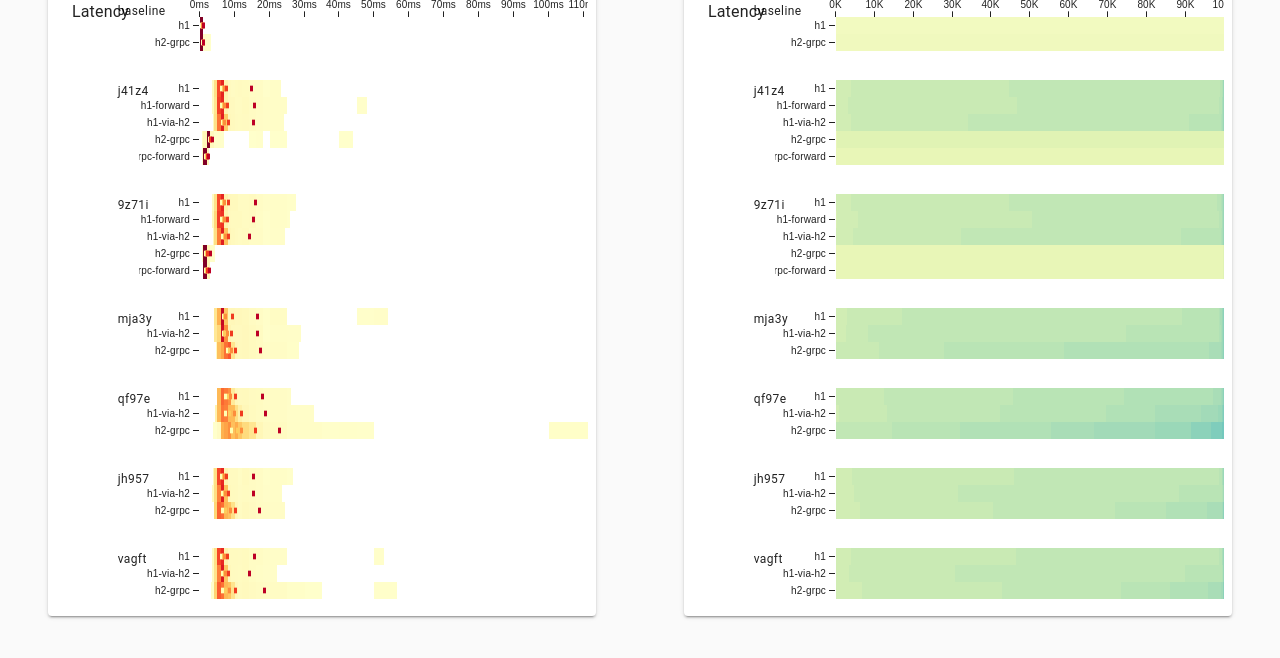
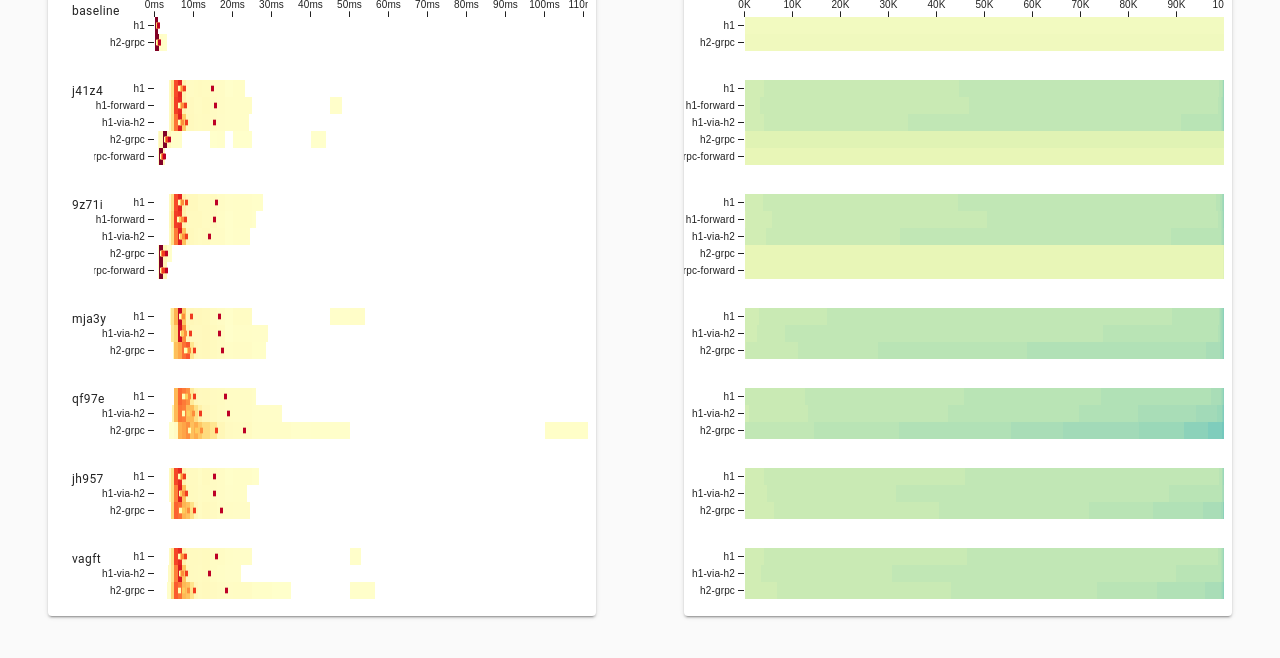
Before and after one commit to olix0r/izvay, a React (Create React App) app: page / in a window 1280 px wide. Shown: the top 658 px of the page. Built offline with nearby package versions, Linux system fonts and the light colour scheme.

Commit message:
Hide redundant info in wide mode

```diff
--- a/src/App.tsx
+++ b/src/App.tsx
@@ -2,7 +2,7 @@ import * as d3 from "d3";
 import { group } from "d3-array"
 import React, { FunctionComponent, useCallback, useEffect, useState } from "react";
 import styled from "@emotion/styled";
-import { CssBaseline, Container, Grid, Paper, Typography } from "@material-ui/core";
+import { CssBaseline, Container, Grid, Hidden, Paper, Typography } from "@material-ui/core";
 
 import * as Fortio from "./fortio";
 
@@ -289,15 +289,10 @@ const App: FunctionComponent = () => {
                     <Grid container item sm={12} key={`heat-axis`} spacing={1} alignItems='flex-start'>
                       <Grid item sm={1}>
                         <Container>
-                          <Typography>Latency</Typography>
-                        </Container>
-                      </Grid>
-                      <Grid item sm={1}>
-                        <Container>
                           <Typography variant='caption'>baseline</Typography>
                         </Container>
                       </Grid>
-                      <Grid item sm={10}>
+                      <Grid item sm={11}>
                         <LatencyHeatmap
                             reports={state.reports.baseline}
                             labeler={({ name }) => `${name}`}
@@ -321,13 +316,11 @@ const App: FunctionComponent = () => {
                           alignItems='flex-start'
                         >
                           <Grid item sm={1}>
-                          </Grid>
-                          <Grid item sm={1}>
                             <Container>
                               <Typography variant='caption'>{run}</Typography>
                             </Container>
                           </Grid>
-                          <Grid item sm={10}>
+                          <Grid item sm={11}>
                             <LatencyHeatmap
                                 reports={reports}
                                 labeler={({ name }) => `${name}`}
@@ -347,17 +340,14 @@ const App: FunctionComponent = () => {
                 <Paper elevation={2}>
                   <Grid container spacing={3} direction='row'>
                     <Grid container item sm={12} key={`bars-axis`} spacing={1} alignItems='flex-start'>
-                      <Grid item sm={1}>
-                        <Container>
-                          <Typography>Latency</Typography>
-                        </Container>
-                      </Grid>
+                      <Hidden lgUp>
                         <Grid item sm={1}>
                           <Container>
                             <Typography variant='caption'>baseline</Typography>
                           </Container>
                         </Grid>
-                      <Grid item sm={10}>
+                      </Hidden>
+                      <Grid item sm={11} lg={12}>
                         <LatencyBars
                             reports={state.reports.baseline}
                             labeler={({ name }) => `${name}`}
@@ -380,13 +370,14 @@ const App: FunctionComponent = () => {
                           justify='flex-start'
                           alignItems='flex-start'
                         >
-                          <Grid item sm={1}></Grid>
+                          <Hidden lgUp>
                             <Grid item sm={1}>
                               <Container>
                                 <Typography variant='caption'>{run}</Typography>
                               </Container>
                             </Grid>
-                          <Grid item sm={10}>
+                          </Hidden>
+                          <Grid item sm={11} lg={12}>
                             <LatencyBars
                                 reports={reports}
                                 labeler={({ name }) => `${name}`}
```
Lines whose indentation alone changed are shown as unchanged.
